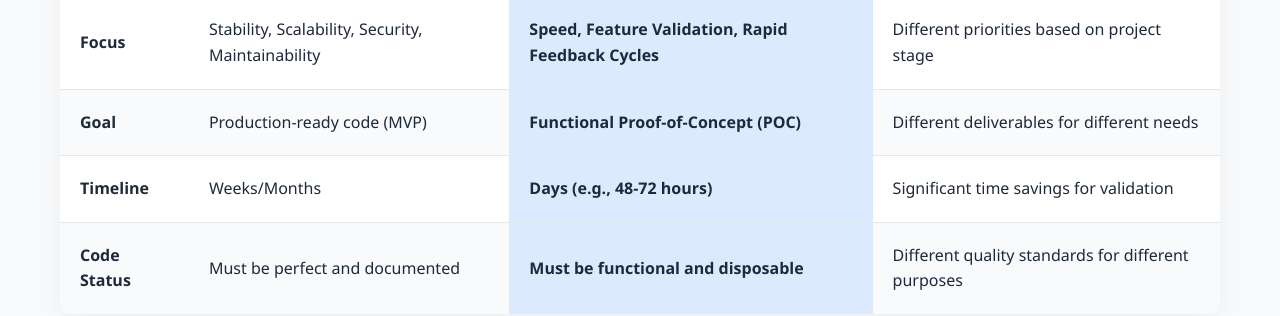
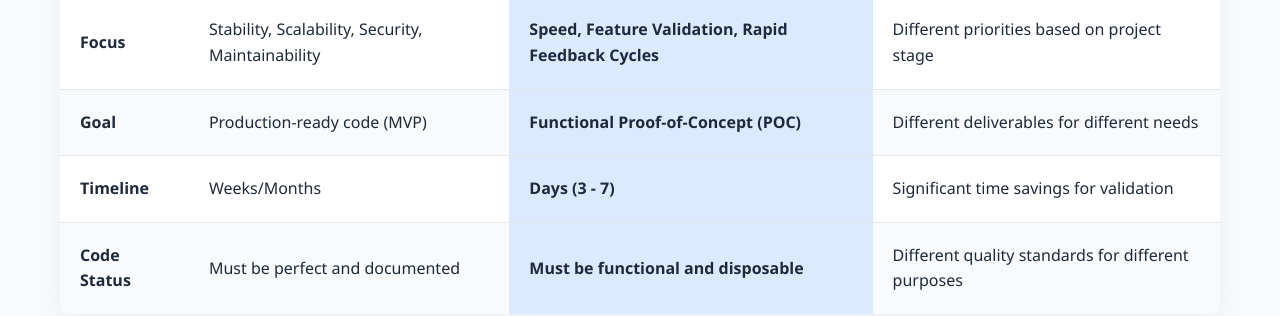
Before and after one commit to 27endpoints/portfolio, a plain HTML site: page index.html in a window 1280 px wide. Shown: the part 1569-1885 px from the top of the page. Drawn offline with Linux system fonts and the light colour scheme.

Commit message:
changes hours to days on the timeline

```diff
--- a/index.html
+++ b/index.html
@@ -693,7 +693,7 @@
                         <tr>
                             <td><strong>Timeline</strong></td>
                             <td>Weeks/Months</td>
-                            <td class="highlight">Days (e.g., 48-72 hours)</td>
+                            <td class="highlight">Days (3 - 7)</td>
                             <td>Significant time savings for validation</td>
                         </tr>
                         <tr>
```
